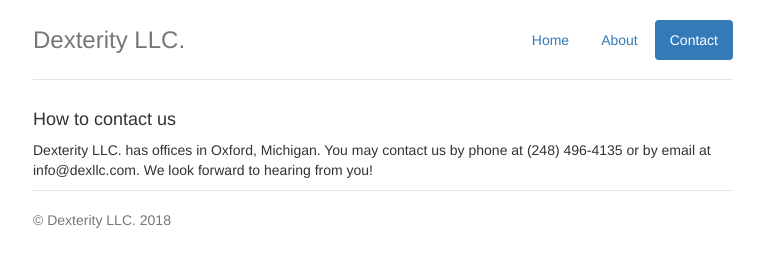
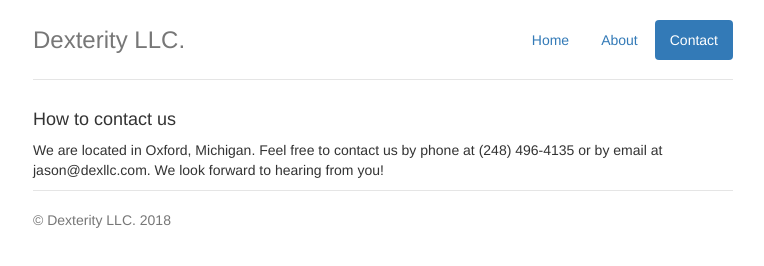
Before and after one commit to dexllc/dexllc.github.io, a plain HTML site: page contact.html in a window 1280 px wide. Shown: the whole page, without its empty margins (257-1021 px from the left). Drawn offline with Linux system fonts and the light colour scheme.

Commit message:
updated contact info

```diff
--- a/contact.html
+++ b/contact.html
@@ -38,8 +38,8 @@
     </div>
 
     <h4>How to contact us</h4>
-    <p>Dexterity LLC. has offices in Oxford, Michigan. You may contact us by phone at (248) 496-4135 or by
-        email at info@dexllc.com. We look forward to hearing from you!</p>
+    <p>We are located in Oxford, Michigan. Feel free to contact us by phone at (248) 496-4135 or by
+        email at jason@dexllc.com. We look forward to hearing from you!</p>
 
     <footer class="footer">
         <p>&copy; Dexterity LLC. 2018</p>
```
